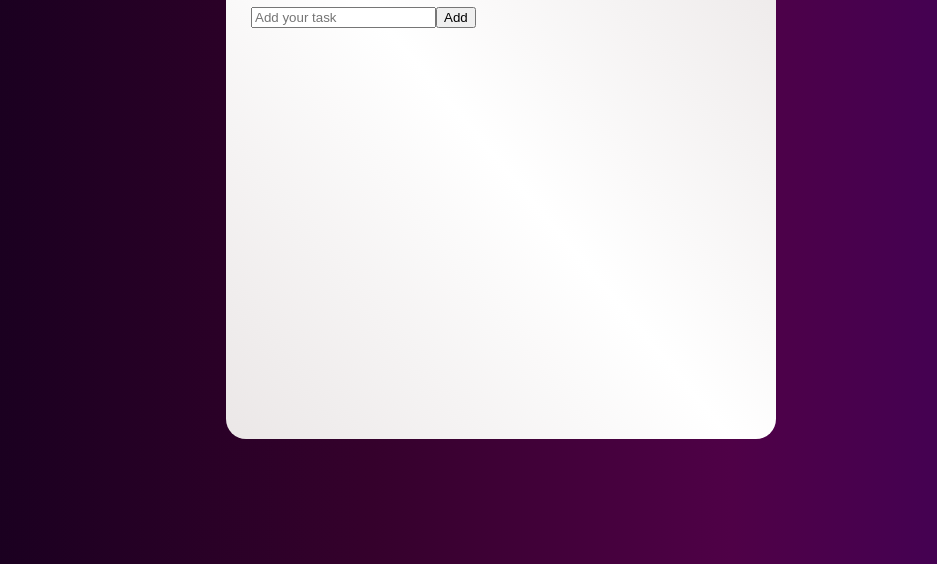
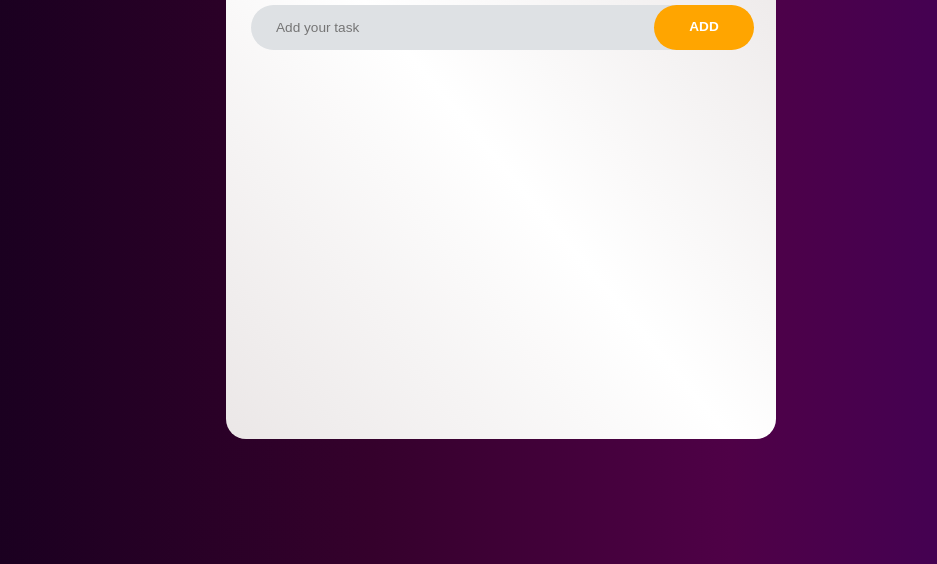
Before and after one commit to waifal/quicktask-vue-todo-app, a plain HTML site: page index.html in a window 1280 px wide. Shown: the part 236-800 px from the top of the page, without its empty margins (139-1076 px from the left). Drawn offline with nearby package versions, Linux system fonts and the light colour scheme.

Commit message:
Add style to form and its elements

```diff
--- a/css/main.scss
+++ b/css/main.scss
@@ -31,3 +31,49 @@ body {
         width: 65px;
     }
 }
+
+.body {
+    form {
+        $frm-children-height: 45px;
+        display: flex;
+
+        #input-task {
+            flex: 1;
+            font: inherit;
+            font-size: 0.852rem;
+            height: $frm-children-height;
+            padding: 0 25px;
+            border: none;
+            border-radius: 45px;
+            box-sizing: border-box;
+            background-color: rgb(222, 225, 228);
+
+            &:focus {
+                outline: none;
+            }
+        }
+
+        button {
+            width: 100px;
+            height: $frm-children-height;
+            padding: 10px;
+            color: #FFF;
+            font: inherit;
+            font-weight: bold;
+            font-size: 0.85rem;
+            text-transform: uppercase;
+            border: none;
+            border-radius: 45px;
+            cursor: pointer;
+            position: absolute;
+            right: 4%;
+            background-color: #ffa500;
+            transition-property: background-color;
+            transition-duration: 0.5s;
+
+            &:hover {
+                background-color: #ffad16;
+            }
+        }
+    }
+}
```
Also changed, not shown: css/main.css, 1 other file.
